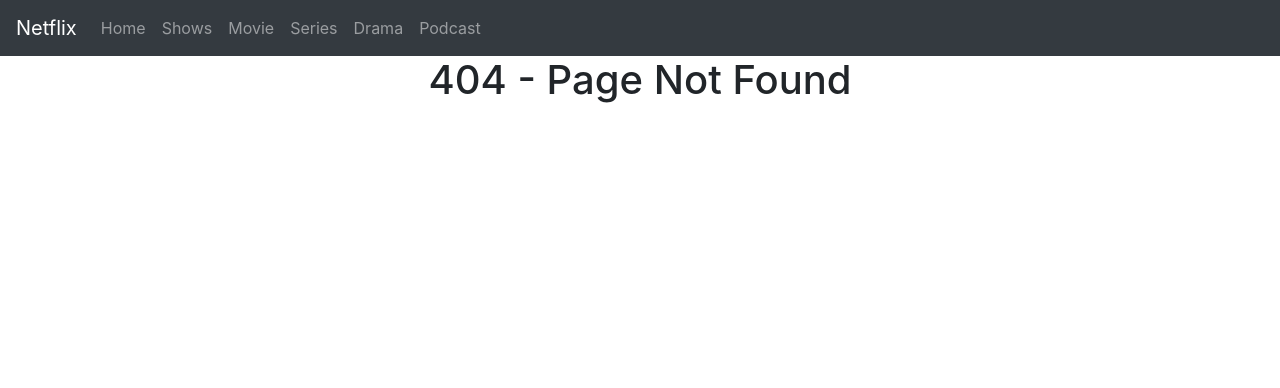
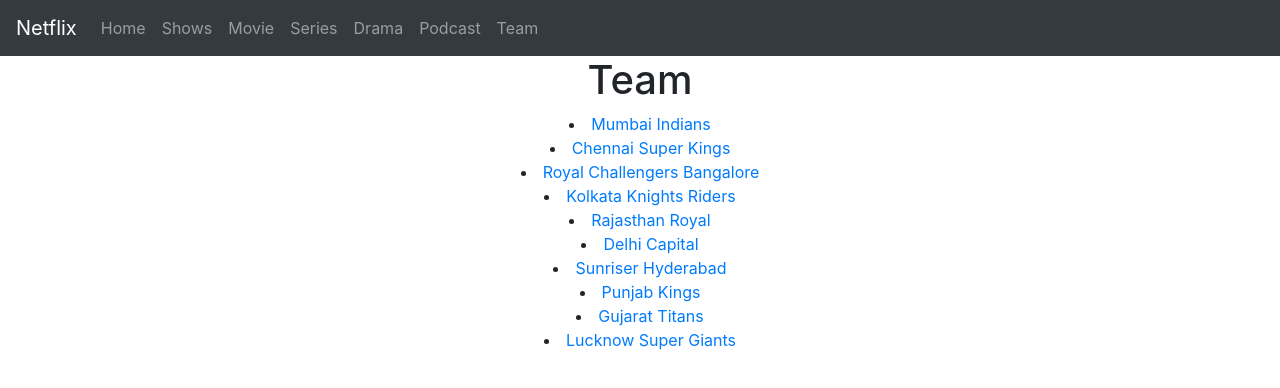
Before and after one commit to nensiKachhadiya26/learning26, a React (Vite) app in the folder learning26/: page /team in a window 1280 px wide. Before the commit this address had no page. Shown: the top 388 px of the page. Built offline with nearby package versions, Linux system fonts and the light colour scheme.

Commit message:
update files

```diff
--- a/learning26/src/App.jsx
+++ b/learning26/src/App.jsx
@@ -21,6 +21,8 @@
 import { HomeComponent } from './components/HomeComponent'
 import { ErrorNotFound } from './components/ErrorNotFound'
 import { Watch } from './components/Watch'
+import { Team } from './components/Team'
+import { TeamDetail } from './components/TeamDetail'
 //import './App.css'
 
 function App() {
@@ -39,6 +41,8 @@
         <Route path='/' element={<HomeComponent/>}></Route>
         <Route path='/watch/:name' element={<Watch/>}></Route>
         <Route path='/*' element={<ErrorNotFound/>}></Route>
+        <Route path='/team' element={<Team/>}></Route>
+        <Route path='/teamdetail/:name' element={<TeamDetail/>}></Route>
       </Routes>
     </div>
   )
--- a/learning26/src/components/Navbar.jsx
+++ b/learning26/src/components/Navbar.jsx
@@ -27,8 +27,11 @@
          <li class="nav-item">
             <Link class="nav-link" to="netflixdrama"> Drama</Link>
         </li>
-         <li class="nav-item">
+        <li class="nav-item">
             <Link class="nav-link" to="netflixpodcast"> Podcast</Link>
+        </li>
+        <li class="nav-item">
+            <Link class="nav-link" to="team"> Team</Link>
         </li>
 
 
--- /dev/null
+++ b/learning26/src/components/Team.jsx
@@ -0,0 +1,31 @@
+import React from 'react'
+import { Link } from 'react-router-dom'
+
+export const Team = () => {
+
+  var teams = [
+    {id:1,teamName:"Mumbai Indians"},
+    {id:2,teamName:"Chennai Super Kings"},
+    {id:3,teamName:"Royal Challengers Bangalore"},
+    {id:4,teamName:"Kolkata Knights Riders"},
+    {id:5,teamName:"Rajasthan Royal"},
+    {id:6,teamName:"Delhi Capital"},
+    {id:7,teamName:"Sunriser Hyderabad"},
+    {id:8,teamName:"Punjab Kings"},
+    {id:9,teamName:"Gujarat Titans"},
+    {id:10,teamName:"Lucknow Super Giants"},
+  ]
+  return (
+    <div style={{textAlign:"center"}}>
+        <h1>Team</h1>
+        {
+          teams.map((team)=>{
+            return <li>
+              <Link to={`/teamdetail/${team.teamName}`}>{team.teamName}</Link>
+            </li>
+          })
+        }
+
+    </div>
+  )
+}
--- /dev/null
+++ b/learning26/src/components/TeamDetail.jsx
@@ -0,0 +1,12 @@
+import React from 'react'
+import { useParams } from 'react-router-dom'
+
+export const TeamDetail = () => {
+
+    const teamName = useParams().name
+  return (
+    <div style={{textAlign:"center"}}>
+        <h1>Playing...{teamName}</h1>
+    </div>
+  )
+}
```
